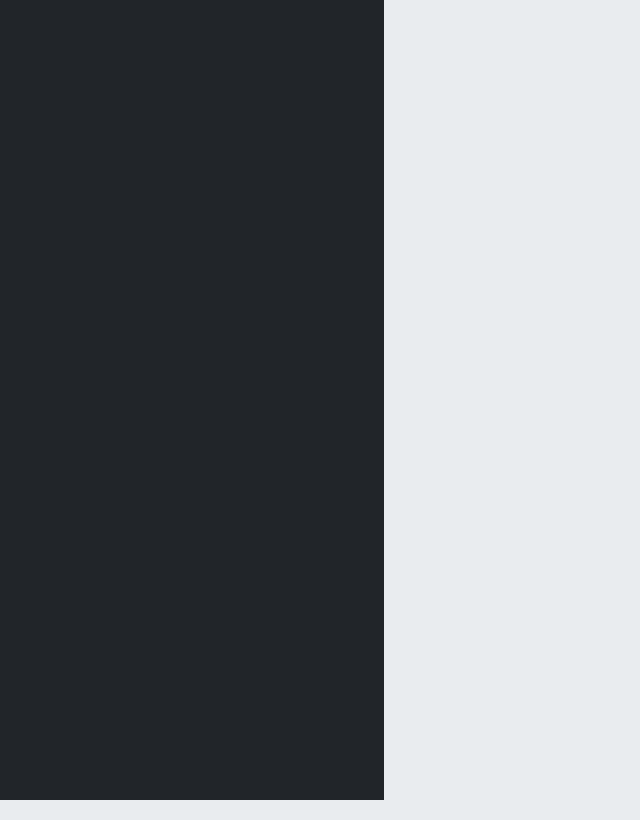
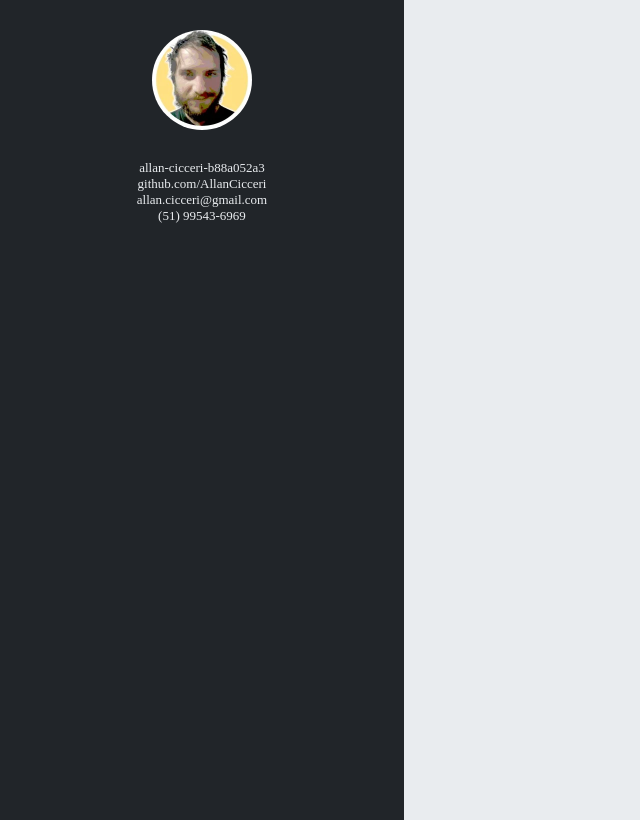
Before and after one commit to AllanCicceri/AllanCicceri.github.io, a plain HTML site: page index.html in a window 1280 px wide. Shown: the whole page, without its empty margins (0-640 px from the left). Drawn offline with Linux system fonts and the light colour scheme.

Commit message:
Adicionada imagem e contatos]

```diff
--- a/index.css
+++ b/index.css
@@ -10,4 +10,33 @@ body{
     height: 100%;
     width: 30%;
     background-color: #212529;
+    display: flex;
+    flex-direction: column;
+    align-items: center;
+    padding: 10px;
 }
+
+.container-img{
+    height: 15%;
+    width: 25%;
+    padding: 10px;
+    display: flex;
+    justify-content: center;
+    align-items: center;
+}
+
+.container-img img{
+    width: 100px;
+    height: 100px;
+    border-radius: 100%;
+}
+
+.container-contato{
+    height: 20%;
+    display: flex;
+    flex-direction: column;
+    align-items: center;
+    color: #E9ECEF;
+    padding: 10px;
+    font-size: small;
+}
--- a/index.html
+++ b/index.html
@@ -8,7 +8,15 @@
 </head>
 <body>
     <div class="container-esquerda">
-
+        <div class="container-img">
+            <img src="./assets/imgs/allan.webp" alt="">
+        </div>
+        <div class="container-contato">
+            <div>allan-cicceri-b88a052a3</div>
+            <div>github.com/AllanCicceri</div>
+            <div>allan.cicceri@gmail.com</div>
+            <div>(51) 99543-6969</div>
+        </div>
     </div>
     <div class="container-principal">
 
```
Also changed, not shown: assets/imgs/allan.webp (added).
